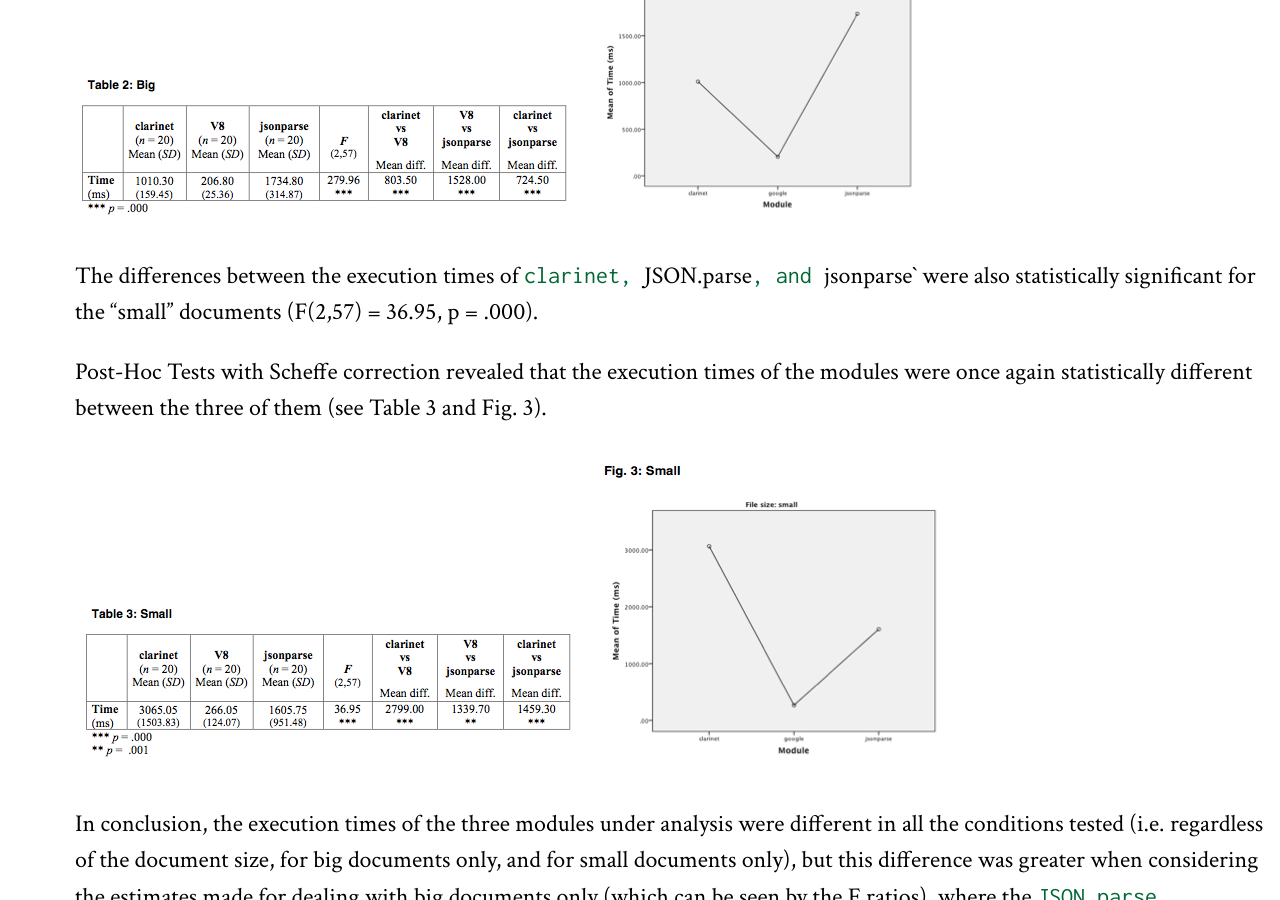
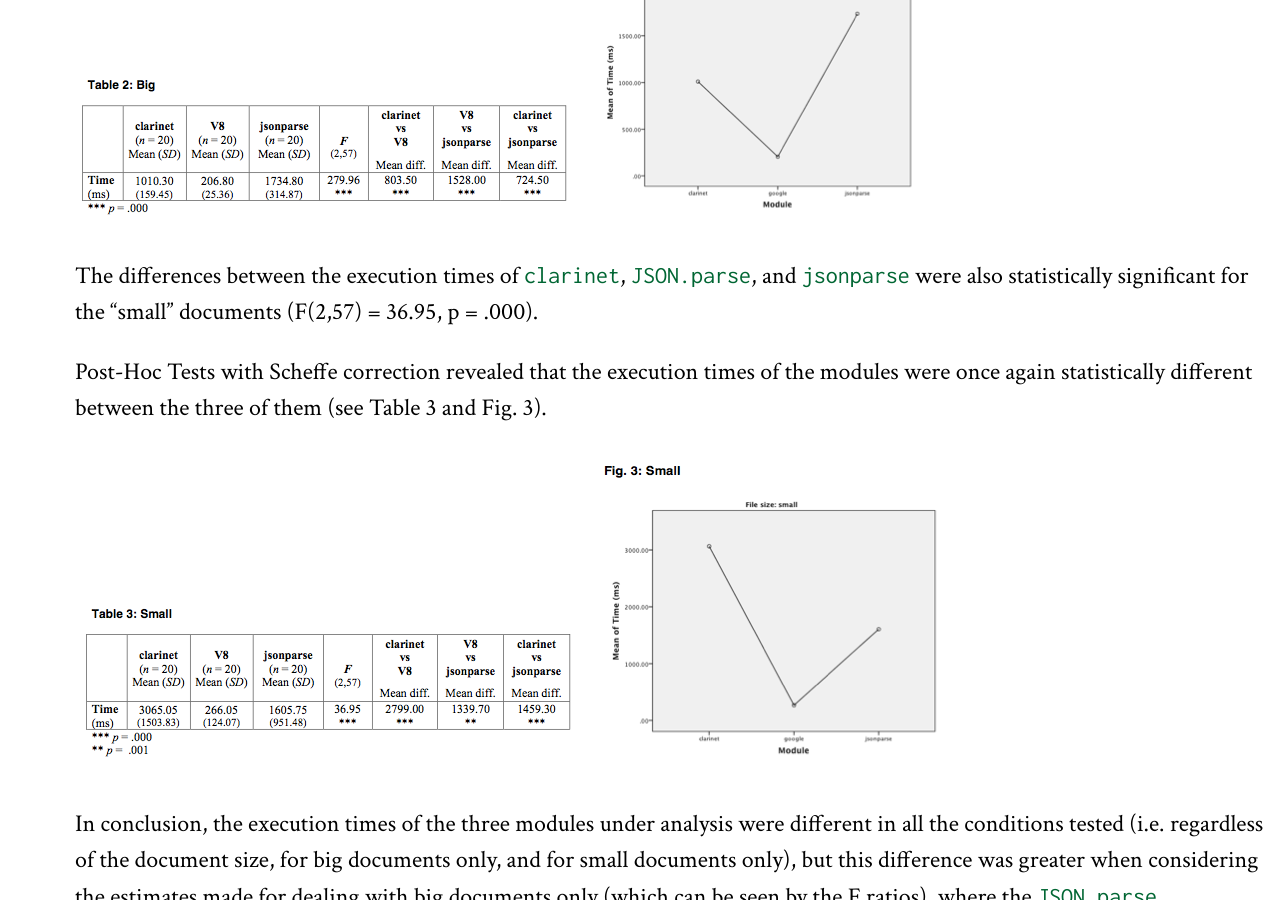
Before and after one commit to dscape/dscape.github.com, a Jekyll site: the page built from _posts/2011-12-21-clarinet-sax-based-evented-streaming-json-parser-in-javascript-for-the-browser-and-nodejs.markdown, in a window 1280 px wide and 900 px high, scrolled down 5807 px. Built offline with Jekyll 4.4.1, drawn with Linux system fonts in a browser that asks for light colours; Markdown is read by kramdown in place of the engine named in the settings; comment, search, counter and statistics services are not loaded.

```diff
--- a/_posts/2011-12-21-clarinet-sax-based-evented-streaming-json-parser-in-javascript-for-the-browser-and-nodejs.markdown
+++ b/_posts/2011-12-21-clarinet-sax-based-evented-streaming-json-parser-in-javascript-for-the-browser-and-nodejs.markdown
@@ -131,7 +131,7 @@ Post-Hoc Tests with Scheffe correction revealed that the execution times of the
 ![Table 2](http://writings.nunojob.com/images/clarinet-table2.png "Table 2")
 ![Figure 2](http://writings.nunojob.com/images/clarinet-figure2.png "Figure 2 Big")
 
-The differences between the execution times of `clarinet, `JSON.parse`, and `jsonparse` were also statistically significant for the "small" documents (F(2,57) = 36.95, p = .000).
+The differences between the execution times of `clarinet`, `JSON.parse`, and `jsonparse` were also statistically significant for the "small" documents (F(2,57) = 36.95, p = .000).
 
 Post-Hoc Tests with Scheffe correction revealed that the execution times of the modules were once again statistically different between the three of them (see Table 3 and Fig. 3).
 
```
